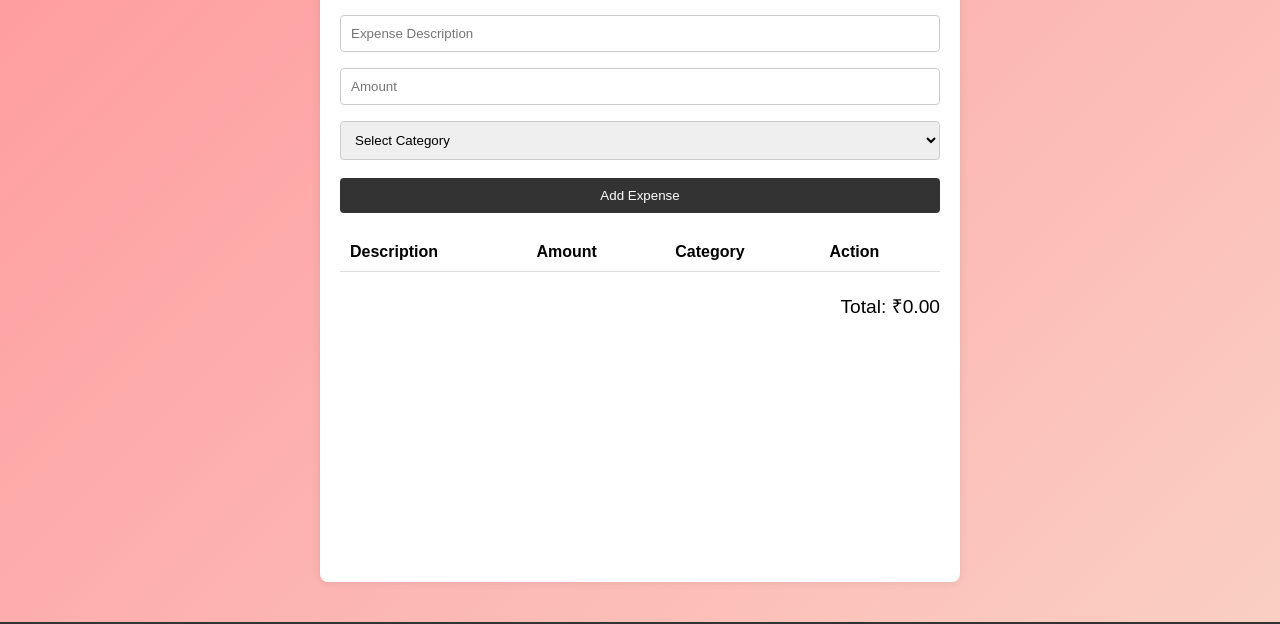
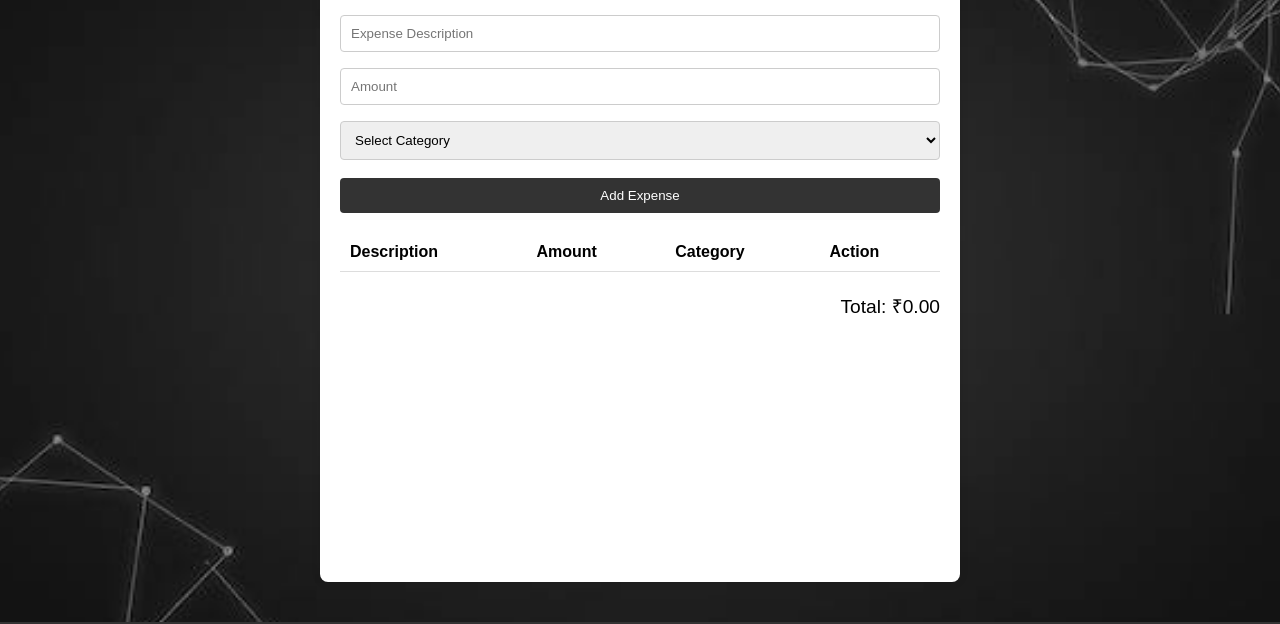
Before and after one commit to Sanchit-Darandale/Modify, a plain HTML site: page index.html in a window 1280 px wide. Shown: the part 133-757 px from the top of the page. Drawn offline with Linux system fonts and the light colour scheme; a small style sheet from the web is missing.

Commit message:
Update index.html

```diff
--- a/index.html
+++ b/index.html
@@ -8,7 +8,7 @@
     /* Background image for the whole website */
     body {
      font-family: Arial, sans-serif;
-      background: linear-gradient(135deg, #ff9a9e, #fad0c4);
+     background: url('https://raw.githubusercontent.com/Sanchit-Darandale/Modify/main/images%20(1).jpeg') no-repeat center center fixed;
      background-size: cover;
      margin: 0;
      padding: 0;
@@ -16,6 +16,7 @@
      display: flex;
      flex-direction: column;
     }
+
     .container {
       width: 80%;
       max-width: 600px;
```
Lines whose indentation alone changed are shown as unchanged.
